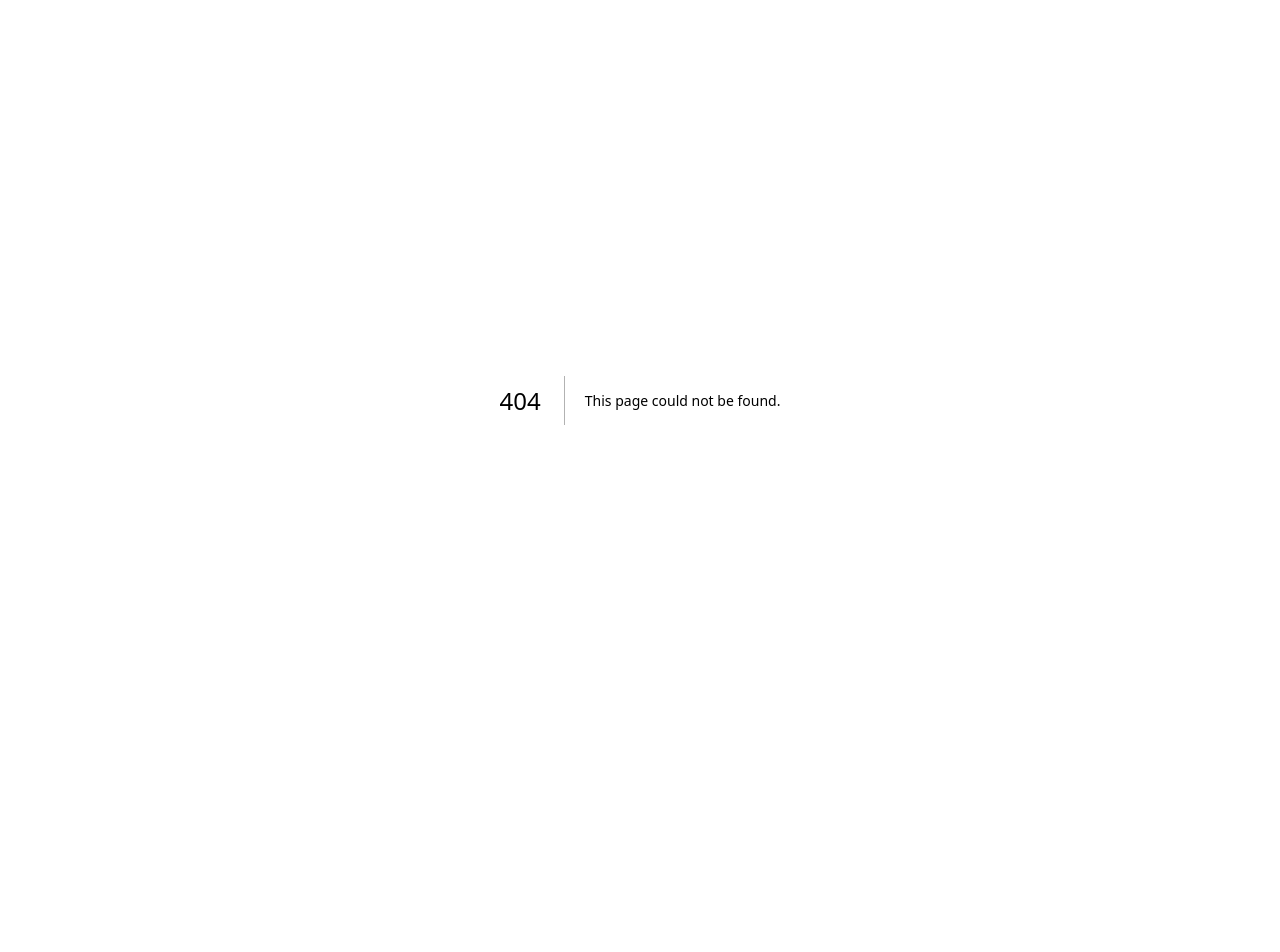
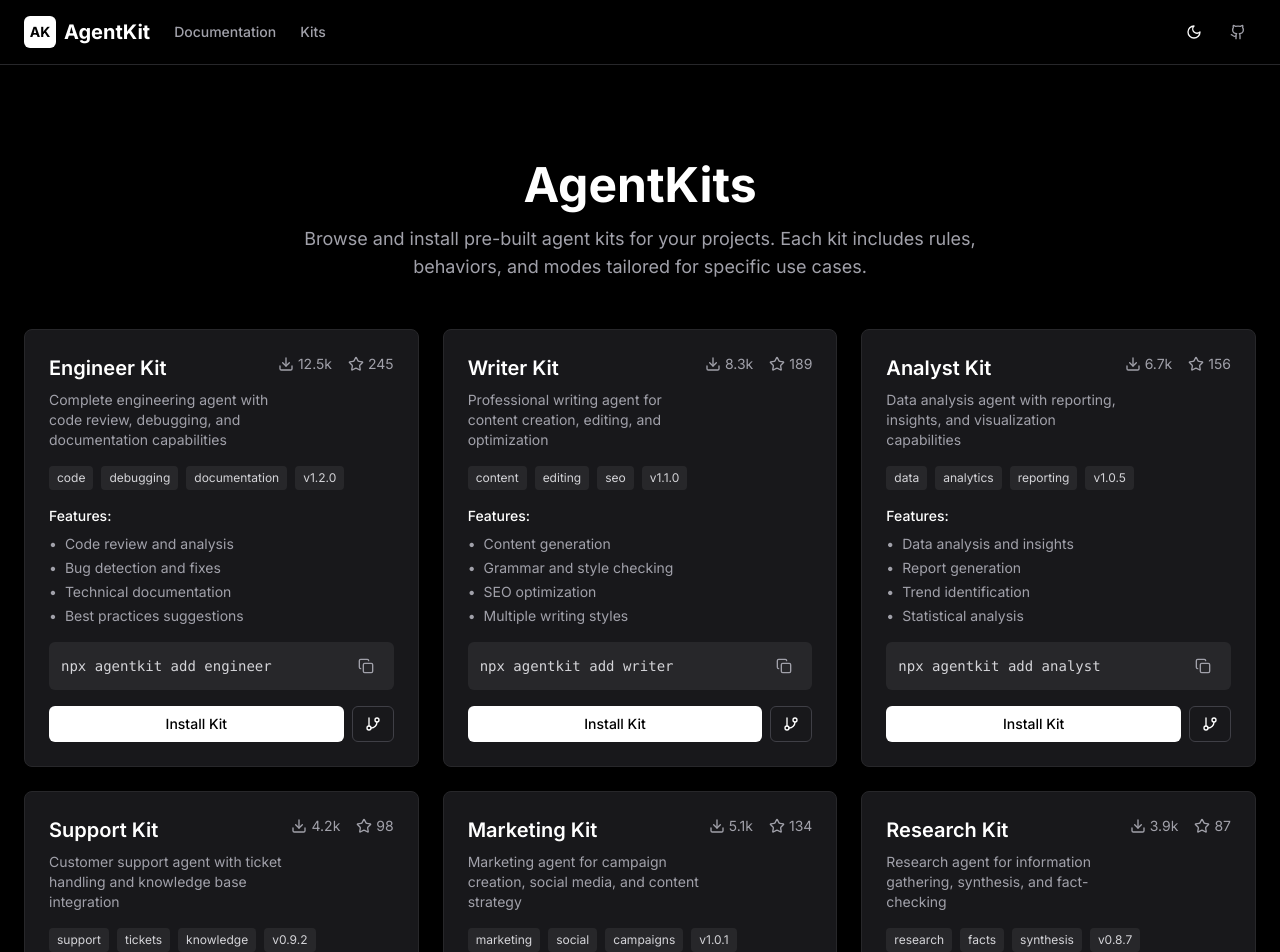
Before and after one commit to LennardZuendorf/vibe, a Next.js app: page /kits in a window 1280 px wide. Before the commit this address had no page. Shown: the top 952 px of the page. Before the commit the page ends 800 px from the top, so only its background shows below. Built offline with nearby package versions, Linux system fonts and the light colour scheme.

Commit message:
refactor: streamline navigation and create kits page
Update navbar to "Documentation" and "Kits"; create new Kits page; rename agent showcase; clean up footer and links.

#VERCEL_SKIP

Co-authored-by: Lennard Zündorf <72448991+LennardZuendorf@users.noreply.github.com>

```diff
--- /dev/null
+++ b/app/kits/page.tsx
@@ -0,0 +1,184 @@
+"use client"
+
+import { Navbar } from "@/components/navbar"
+import { Footer } from "@/components/footer"
+import { Copy, Check, Download, Star, GitBranch } from "lucide-react"
+import { Button } from "@/components/ui/button"
+import { useState } from "react"
+
+const agentKits = [
+  {
+    name: "Engineer Kit",
+    description: "Complete engineering agent with code review, debugging, and documentation capabilities",
+    command: "npx agentkit add engineer",
+    version: "v1.2.0",
+    downloads: "12.5k",
+    stars: 245,
+    tags: ["code", "debugging", "documentation"],
+    features: [
+      "Code review and analysis",
+      "Bug detection and fixes",
+      "Technical documentation",
+      "Best practices suggestions",
+    ],
+  },
+  {
+    name: "Writer Kit",
+    description: "Professional writing agent for content creation, editing, and optimization",
+    command: "npx agentkit add writer",
+    version: "v1.1.0",
+    downloads: "8.3k",
+    stars: 189,
+    tags: ["content", "editing", "seo"],
+    features: ["Content generation", "Grammar and style checking", "SEO optimization", "Multiple writing styles"],
+  },
+  {
+    name: "Analyst Kit",
+    description: "Data analysis agent with reporting, insights, and visualization capabilities",
+    command: "npx agentkit add analyst",
+    version: "v1.0.5",
+    downloads: "6.7k",
+    stars: 156,
+    tags: ["data", "analytics", "reporting"],
+    features: ["Data analysis and insights", "Report generation", "Trend identification", "Statistical analysis"],
+  },
+  {
+    name: "Support Kit",
+    description: "Customer support agent with ticket handling and knowledge base integration",
+    command: "npx agentkit add support",
+    version: "v0.9.2",
+    downloads: "4.2k",
+    stars: 98,
+    tags: ["support", "tickets", "knowledge"],
+    features: ["Ticket classification", "Response generation", "Knowledge base search", "Escalation handling"],
+  },
+  {
+    name: "Marketing Kit",
+    description: "Marketing agent for campaign creation, social media, and content strategy",
+    command: "npx agentkit add marketing",
+    version: "v1.0.1",
+    downloads: "5.1k",
+    stars: 134,
+    tags: ["marketing", "social", "campaigns"],
+    features: ["Campaign planning", "Social media content", "A/B testing suggestions", "Performance tracking"],
+  },
+  {
+    name: "Research Kit",
+    description: "Research agent for information gathering, synthesis, and fact-checking",
+    command: "npx agentkit add research",
+    version: "v0.8.7",
+    downloads: "3.9k",
+    stars: 87,
+    tags: ["research", "facts", "synthesis"],
+    features: ["Information gathering", "Source verification", "Content synthesis", "Citation management"],
+  },
+]
+
+function KitCard({ kit }: { kit: (typeof agentKits)[0] }) {
+  const [copied, setCopied] = useState(false)
+
+  const copyCommand = async () => {
+    try {
+      await navigator.clipboard.writeText(kit.command)
+      setCopied(true)
+      setTimeout(() => setCopied(false), 2000)
+    } catch (err) {
+      console.error("Failed to copy: ", err)
+    }
+  }
+
+  return (
+    <div className="bg-zinc-900 border border-zinc-800 rounded-lg p-6 hover:border-zinc-700 transition-colors">
+      <div className="flex items-start justify-between mb-4">
+        <div>
+          <h3 className="text-xl font-semibold text-white mb-2">{kit.name}</h3>
+          <p className="text-zinc-400 text-sm">{kit.description}</p>
+        </div>
+        <div className="flex items-center space-x-4 text-sm text-zinc-400">
+          <div className="flex items-center space-x-1">
+            <Download className="w-4 h-4" />
+            <span>{kit.downloads}</span>
+          </div>
+          <div className="flex items-center space-x-1">
+            <Star className="w-4 h-4" />
+            <span>{kit.stars}</span>
+          </div>
+        </div>
+      </div>
+
+      <div className="flex flex-wrap gap-2 mb-4">
+        {kit.tags.map((tag) => (
+          <span key={tag} className="px-2 py-1 bg-zinc-800 text-zinc-300 text-xs rounded">
+            {tag}
+          </span>
+        ))}
+        <span className="px-2 py-1 bg-zinc-800 text-zinc-300 text-xs rounded">{kit.version}</span>
+      </div>
+
+      <div className="mb-4">
+        <h4 className="text-sm font-medium text-white mb-2">Features:</h4>
+        <ul className="text-sm text-zinc-400 space-y-1">
+          {kit.features.map((feature, index) => (
+            <li key={index} className="flex items-center">
+              <span className="mr-2">•</span>
+              {feature}
+            </li>
+          ))}
+        </ul>
+      </div>
+
+      <div className="bg-zinc-800 rounded-md p-3 mb-4">
+        <div className="flex items-center justify-between">
+          <code className="text-sm text-zinc-300">{kit.command}</code>
+          <Button variant="ghost" size="sm" onClick={copyCommand} className="h-6 px-2 text-zinc-400 hover:text-white">
+            {copied ? <Check className="w-3 h-3" /> : <Copy className="w-3 h-3" />}
+          </Button>
+        </div>
+      </div>
+
+      <div className="flex space-x-2">
+        <Button size="sm" className="bg-white text-black hover:bg-zinc-200 flex-1">
+          Install Kit
+        </Button>
+        <Button size="sm" variant="outline" className="border-zinc-700 text-white hover:bg-zinc-800 bg-transparent">
+          <GitBranch className="w-4 h-4" />
+        </Button>
+      </div>
+    </div>
+  )
+}
+
+export default function KitsPage() {
+  return (
+    <div className="flex min-h-screen flex-col">
+      <Navbar />
+      <main className="flex-1 bg-black">
+        <section className="w-full py-16 md:py-24">
+          <div className="container px-4 md:px-6">
+            <div className="text-center mb-12">
+              <h1 className="text-4xl md:text-5xl font-bold text-white mb-4">AgentKits</h1>
+              <p className="text-zinc-400 text-lg max-w-2xl mx-auto">
+                Browse and install pre-built agent kits for your projects. Each kit includes rules, behaviors, and modes
+                tailored for specific use cases.
+              </p>
+            </div>
+
+            <div className="grid gap-6 md:grid-cols-2 lg:grid-cols-3 max-w-7xl mx-auto">
+              {agentKits.map((kit) => (
+                <KitCard key={kit.name} kit={kit} />
+              ))}
+            </div>
+
+            <div className="text-center mt-12">
+              <p className="text-zinc-400 mb-4">Can't find what you're looking for?</p>
+              <Button variant="outline" className="border-zinc-700 text-white hover:bg-zinc-800 bg-transparent" asChild>
+                <a href="https://docs.agents.ignitr.dev">Create Custom Kit</a>
+              </Button>
+            </div>
+          </div>
+        </section>
+      </main>
+      <Footer />
+    </div>
+  )
+}
--- a/components/agent-showcase.tsx
+++ b/components/agent-showcase.tsx
@@ -73,10 +73,9 @@ export function AgentShowcase() {
     <section className="w-full py-16 md:py-24 bg-black border-b border-zinc-800">
       <div className="container px-4 md:px-6">
         <div className="text-center mb-12">
-          <h2 className="text-3xl md:text-4xl font-bold text-white mb-4">Popular Agent Types</h2>
+          <h2 className="text-3xl md:text-4xl font-bold text-white mb-4">Present AgentKits</h2>
           <p className="text-zinc-400 text-lg max-w-2xl mx-auto">
-            Choose from our collection of pre-configured agents or use them as starting points for your custom
-            implementations.
+            Ready-to-use agent kits that you can install and customize for your projects.
           </p>
         </div>
 
--- a/components/features-grid.tsx
+++ b/components/features-grid.tsx
@@ -91,7 +91,7 @@ export function FeaturesGrid() {
               <h3 className="text-lg font-semibold text-white">Ready to build your first agent?</h3>
               <p className="text-zinc-400 text-sm">Start with our getting started guide</p>
               <Link
-                href="/docs"
+                href="https://docs.agents.ignitr.dev"
                 className="inline-block px-4 py-2 bg-white text-black rounded-md hover:bg-zinc-200 transition-colors text-sm font-medium"
               >
                 Get Started
--- a/components/footer.tsx
+++ b/components/footer.tsx
@@ -5,7 +5,7 @@ export function Footer() {
   return (
     <footer className="w-full bg-black border-t border-zinc-800">
       <div className="container px-4 py-12 md:px-6">
-        <div className="grid gap-8 md:grid-cols-4">
+        <div className="grid gap-8 md:grid-cols-3">
           <div>
             <div className="flex items-center space-x-2 mb-4">
               <div className="w-8 h-8 bg-white rounded-md flex items-center justify-center">
@@ -18,51 +18,19 @@ export function Footer() {
             </p>
           </div>
           <div>
-            <h3 className="mb-4 text-sm font-semibold text-white">Documentation</h3>
+            <h3 className="mb-4 text-sm font-semibold text-white">Resources</h3>
             <ul className="space-y-2 text-sm">
               <li>
-                <Link href="/docs/getting-started" className="text-zinc-400 transition-colors hover:text-white">
-                  Getting Started
+                <Link
+                  href="https://docs.agents.ignitr.dev"
+                  className="text-zinc-400 transition-colors hover:text-white"
+                >
+                  Documentation
                 </Link>
               </li>
               <li>
-                <Link href="/docs/installation" className="text-zinc-400 transition-colors hover:text-white">
-                  Installation
-                </Link>
-              </li>
-              <li>
-                <Link href="/docs/cli" className="text-zinc-400 transition-colors hover:text-white">
-                  CLI Reference
-                </Link>
-              </li>
-              <li>
-                <Link href="/docs/api" className="text-zinc-400 transition-colors hover:text-white">
-                  API Reference
-                </Link>
-              </li>
-            </ul>
-          </div>
-          <div>
-            <h3 className="mb-4 text-sm font-semibold text-white">Components</h3>
-            <ul className="space-y-2 text-sm">
-              <li>
-                <Link href="/components/agents" className="text-zinc-400 transition-colors hover:text-white">
-                  Agent Types
-                </Link>
-              </li>
-              <li>
-                <Link href="/components/rules" className="text-zinc-400 transition-colors hover:text-white">
-                  Rules
-                </Link>
-              </li>
-              <li>
-                <Link href="/components/modes" className="text-zinc-400 transition-colors hover:text-white">
-                  Modes
-                </Link>
-              </li>
-              <li>
-                <Link href="/components/behaviors" className="text-zinc-400 transition-colors hover:text-white">
-                  Behaviors
+                <Link href="/kits" className="text-zinc-400 transition-colors hover:text-white">
+                  AgentKits
                 </Link>
               </li>
             </ul>
@@ -71,23 +39,16 @@ export function Footer() {
             <h3 className="mb-4 text-sm font-semibold text-white">Community</h3>
             <ul className="space-y-2 text-sm">
               <li>
-                <Link href="/examples" className="text-zinc-400 transition-colors hover:text-white">
-                  Examples
-                </Link>
-              </li>
-              <li>
-                <Link href="/blocks" className="text-zinc-400 transition-colors hover:text-white">
-                  Blocks
+                <Link
+                  href="https://github.com/agentkit/agentkit"
+                  className="text-zinc-400 transition-colors hover:text-white"
+                >
+                  GitHub
                 </Link>
               </li>
               <li>
                 <Link href="/changelog" className="text-zinc-400 transition-colors hover:text-white">
                   Changelog
-                </Link>
-              </li>
-              <li>
-                <Link href="/contributing" className="text-zinc-400 transition-colors hover:text-white">
-                  Contributing
                 </Link>
               </li>
             </ul>
--- a/components/hero-section.tsx
+++ b/components/hero-section.tsx
@@ -82,7 +82,7 @@ export function HeroSection() {
           {/* CTA Buttons */}
           <div className="flex flex-col sm:flex-row gap-4">
             <Button size="lg" className="bg-white hover:bg-zinc-200 text-black" asChild>
-              <Link href="/docs">
+              <Link href="https://docs.agents.ignitr.dev">
                 Get Started <ArrowRight className="ml-2 h-4 w-4" />
               </Link>
             </Button>
@@ -92,7 +92,7 @@ export function HeroSection() {
               className="border-zinc-700 text-white hover:bg-zinc-800 bg-transparent"
               asChild
             >
-              <Link href="/components">Browse Components</Link>
+              <Link href="/kits">Browse Kits</Link>
             </Button>
           </div>
 
--- a/components/installation-section.tsx
+++ b/components/installation-section.tsx
@@ -46,7 +46,8 @@ export function InstallationSection() {
         <div className="text-center mb-12">
           <h2 className="text-3xl md:text-4xl font-bold text-white mb-4">Get started in minutes</h2>
           <p className="text-zinc-400 text-lg max-w-2xl mx-auto">
-            Follow these simple steps to create your first AI agent with AgentKit.
+            Follow these simple steps to create your first AI agent with AgentKit. Visit our documentation for detailed
+            guides.
           </p>
         </div>
 
--- a/components/navbar.tsx
+++ b/components/navbar.tsx
@@ -21,17 +21,14 @@ export function Navbar() {
             <span className="text-xl font-bold text-white">AgentKit</span>
           </Link>
           <nav className="hidden gap-6 md:flex">
-            <Link href="/docs" className="text-sm font-medium text-zinc-400 transition-colors hover:text-white">
+            <Link
+              href="https://docs.agents.ignitr.dev"
+              className="text-sm font-medium text-zinc-400 transition-colors hover:text-white"
+            >
               Documentation
             </Link>
-            <Link href="/components" className="text-sm font-medium text-zinc-400 transition-colors hover:text-white">
-              Components
-            </Link>
-            <Link href="/examples" className="text-sm font-medium text-zinc-400 transition-colors hover:text-white">
-              Examples
-            </Link>
-            <Link href="/blocks" className="text-sm font-medium text-zinc-400 transition-colors hover:text-white">
-              Blocks
+            <Link href="/kits" className="text-sm font-medium text-zinc-400 transition-colors hover:text-white">
+              Kits
             </Link>
           </nav>
         </div>
@@ -55,17 +52,14 @@ export function Navbar() {
       {isMenuOpen && (
         <div className="container border-t border-zinc-800 px-4 py-4 md:hidden">
           <nav className="flex flex-col space-y-3">
-            <Link href="/docs" className="text-sm font-medium text-zinc-400 transition-colors hover:text-white">
+            <Link
+              href="https://docs.agents.ignitr.dev"
+              className="text-sm font-medium text-zinc-400 transition-colors hover:text-white"
+            >
               Documentation
             </Link>
-            <Link href="/components" className="text-sm font-medium text-zinc-400 transition-colors hover:text-white">
-              Components
-            </Link>
-            <Link href="/examples" className="text-sm font-medium text-zinc-400 transition-colors hover:text-white">
-              Examples
-            </Link>
-            <Link href="/blocks" className="text-sm font-medium text-zinc-400 transition-colors hover:text-white">
-              Blocks
+            <Link href="/kits" className="text-sm font-medium text-zinc-400 transition-colors hover:text-white">
+              Kits
             </Link>
           </nav>
         </div>
```
